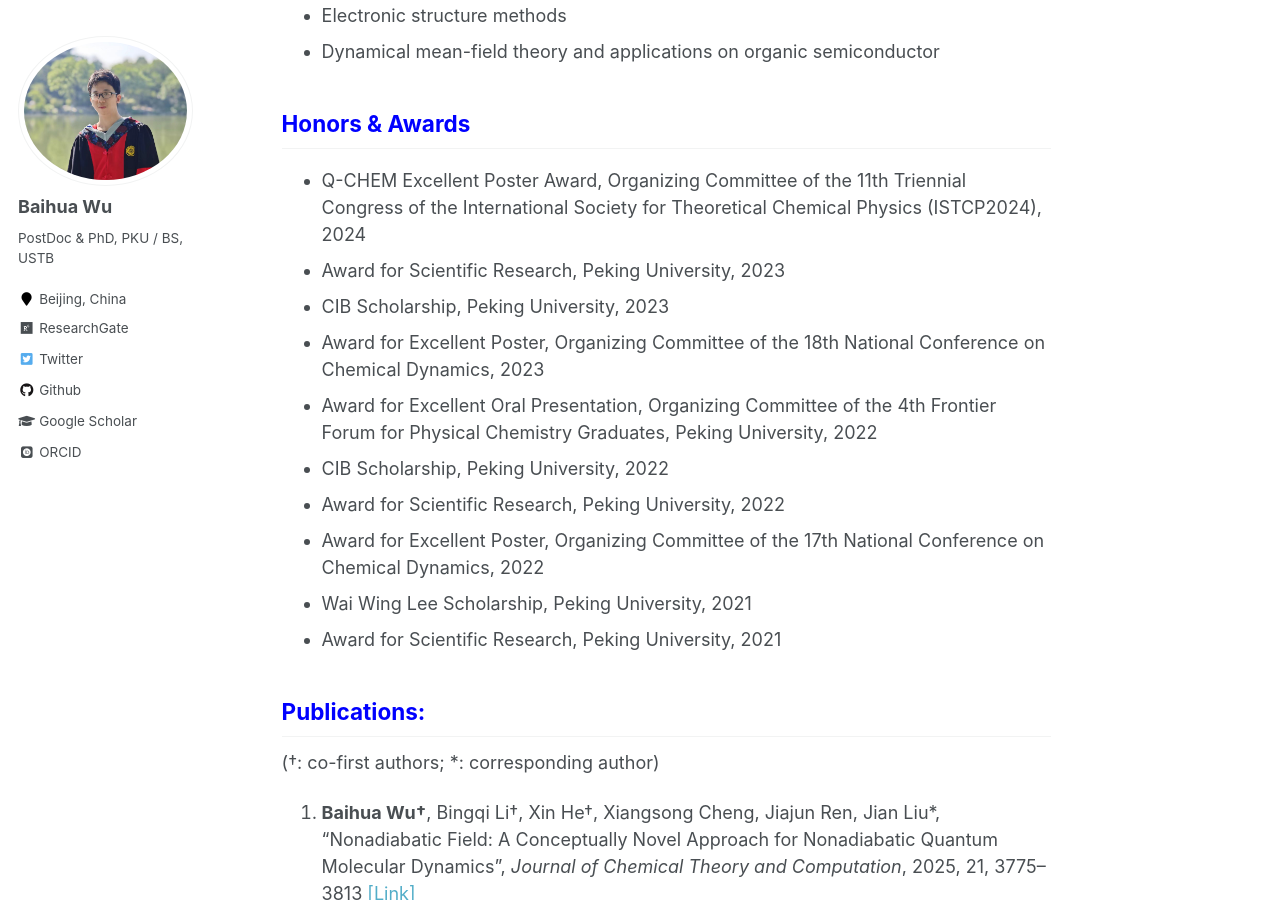
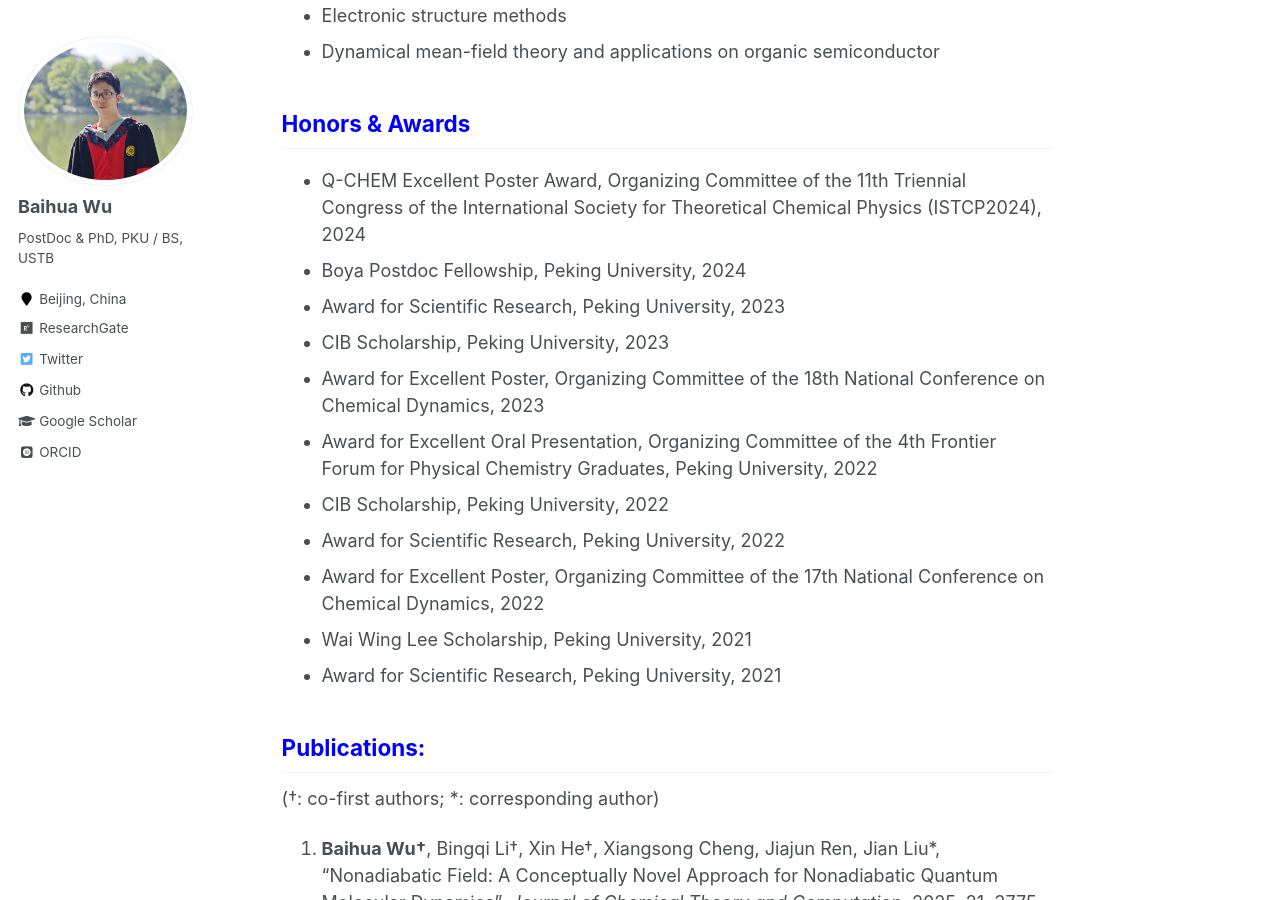
Before and after one commit to wubaihua/wubaihua.github.io, a Jekyll site: the page built from _pages/about.md, in a window 1280 px wide and 900 px high, scrolled down 1547 px. Built offline with Jekyll 4.4.1, drawn with Linux system fonts in a browser that asks for light colours; some web fonts are replaced.

Commit message:
2026-0823-2

```diff
--- a/_pages/about.md
+++ b/_pages/about.md
@@ -93,6 +93,7 @@ Email: Baihua.Wu[AT]umons.ac.be;   wubaihua19[AT]gmail.com
 
 ## <font color=Blue>Honors & Awards</font>
 * Q-CHEM Excellent Poster Award, Organizing Committee of the 11th Triennial Congress of the International Society for Theoretical Chemical Physics (ISTCP2024), 2024
+* Boya Postdoc Fellowship, Peking University, 2024
 * Award for Scientific Research, Peking University, 2023
 * CIB Scholarship, Peking University, 2023
 * Award for Excellent Poster, Organizing Committee of the 18th National Conference on Chemical Dynamics, 2023
```
